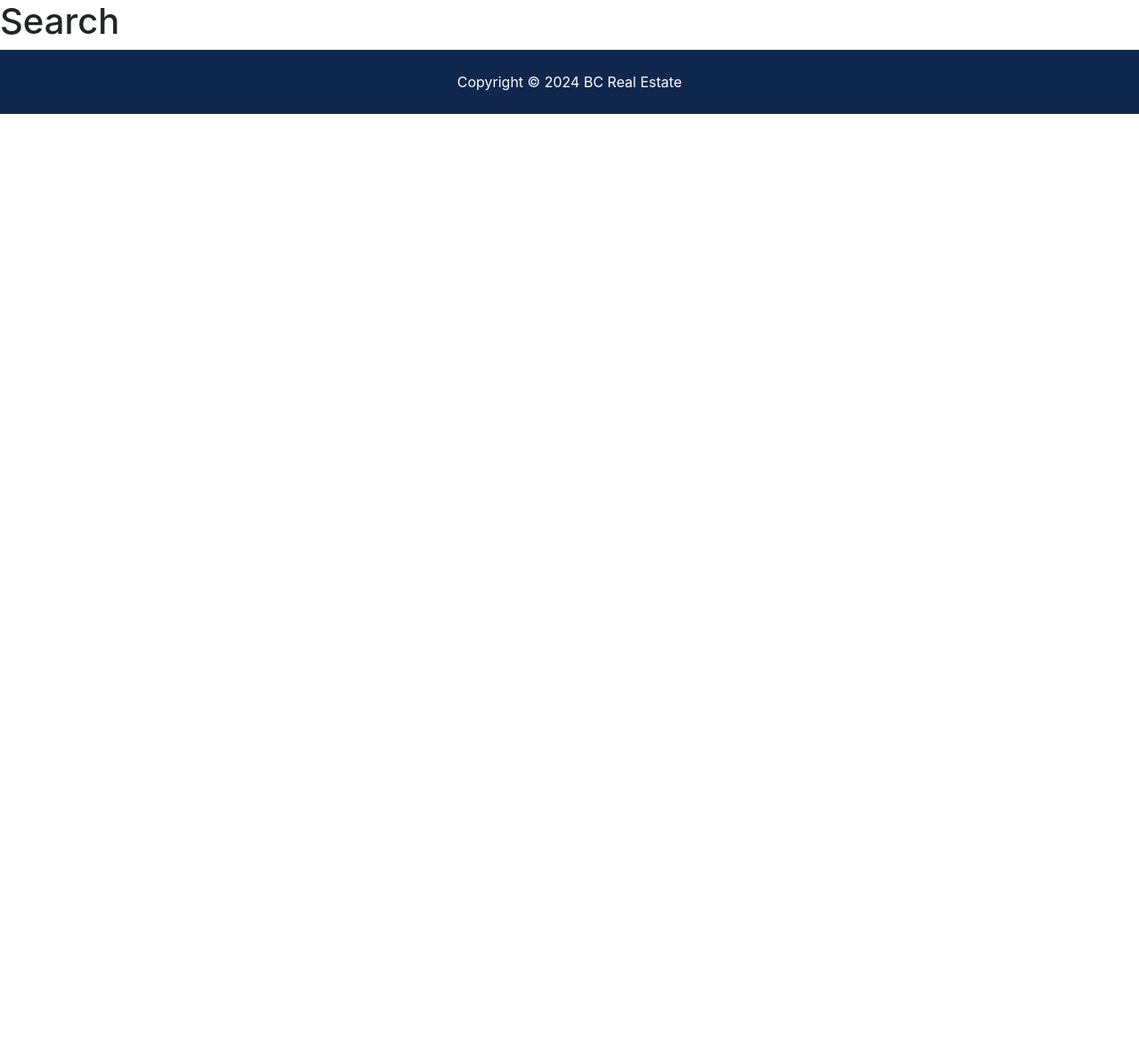
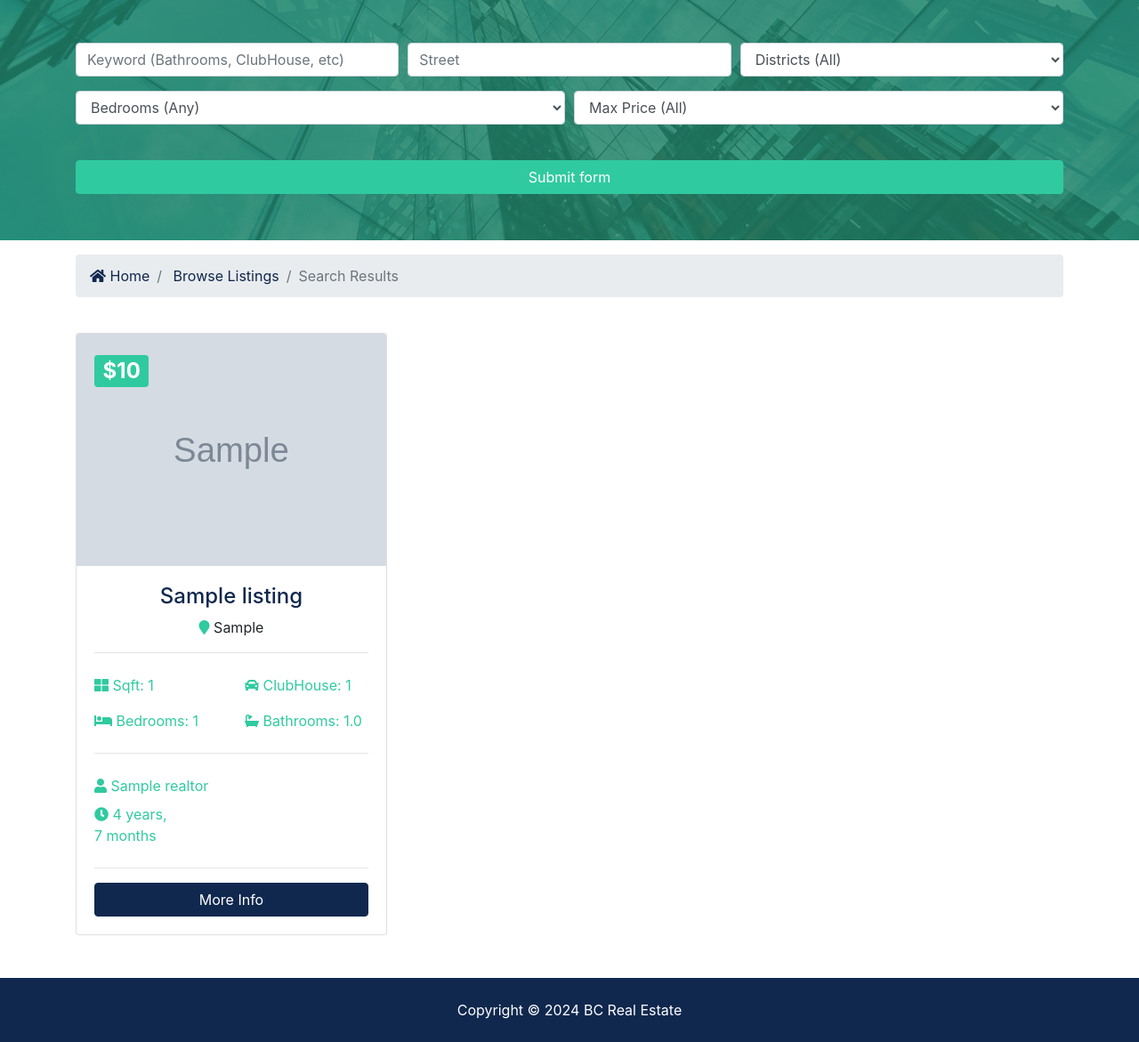
Before and after one commit to sk011094/hkct, a Django app: page /listings/search in a window 1280 px wide. Shown: the part 164-1335 px from the top of the page at 89% size. Before the commit the page ends 292 px from the top, so only its background shows below. Run offline with Django 4.2, Linux system fonts and the light colour scheme; tables that the repository leaves empty hold one stand-in row (values such as "Sample post"); grey boxes marked "Sample" are stand-in pictures; some libraries are stand-ins or nearby versions.

Commit message:
step 13:seach.html-try fixed bugs at home 10/09

```diff
--- a/listings/views.py
+++ b/listings/views.py
@@ -1,6 +1,7 @@
 from django.shortcuts import render, get_object_or_404
 from django.http import HttpResponse
 from django.core.paginator import EmptyPage, PageNotAnInteger, Paginator
+from listings.choices import price_choices, bedroom_choices, district_choices
 
 # Create your views here.
 from .models import Listing
@@ -22,4 +23,13 @@ def listing(request, listing_id):
     return render(request,'listings/listing.html',context)
 
 def search(request):
-    return render(request,'listings/search.html')
+    listings = Listing.objects.order_by('-list_date').filter(is_published=True)
+    paginator = Paginator(listings, 4)
+    page = request.GET.get('page')
+    print(page)
+    paged_listings = paginator.get_page(page)
+    context = {'listings' : paged_listings,
+                'price_choices': price_choices,
+                'bedroom_choices':bedroom_choices,
+                'district_choices':district_choices}
+    return render(request,'listings/search.html', context)
--- a/templates/listings/search.html
+++ b/templates/listings/search.html
@@ -1,3 +1,168 @@
-{% extends 'base.html' %} {% block content %}
-<h1>Search </h1>
+{% extends 'base.html' %} {% block content %} {% load humanize %}
+<!--showcase-->
+<section id="showcase-inner" class="showcase-search text-white py-5">
+    <div class="container">
+      <div class="row text-center">
+        <div class="col-md-12">
+          <form action="search.html">
+            <!-- Form Row 1 -->
+            <div class="form-row">
+              <div class="col-md-4 mb-3">
+                <label class="sr-only">Keywords</label>
+                <input
+                  type="text"
+                  name="keywords"
+                  class="form-control"
+                  placeholder="Keyword (Bathrooms, ClubHouse, etc)"
+                />
+              </div>
+
+              <div class="col-md-4 mb-3">
+                <label class="sr-only">City</label>
+                <input
+                  type="text"
+                  name="Street"
+                  class="form-control"
+                  placeholder="Street"
+                />
+              </div>
+
+              <div class="col-md-4 mb-3">
+                <label class="sr-only">District</label>
+                <select name="District" class="form-control">
+                  <option selected="true" disabled="disabled">
+
+                    Districts (All)
+                  </option>
+                  {% for key,value in district_choices.items %}
+                  <option value="{{key}}">{{value}}</option>
+                  {% endfor %}
+
+                </select>
+              </div>
+            </div>
+            <!-- Form Row 2 -->
+            <div class="form-row">
+              <div class="col-md-6 mb-3">
+                <label class="sr-only">Bedrooms</label>
+                <select name="bedrooms" class="form-control">
+                  <option selected="true" disabled="disabled">
+
+                    Bedrooms (Any)
+                  </option>
+                  {% for key,value in bedroom_choices.items %}
+                  <option value="{{key}}">{{value}}</option>
+                  {% endfor %}
+
+                </select>
+              </div>
+              <div class="col-md-6 mb-3">
+                <select name="price" class="form-control">
+                  <option selected="true" disabled="disabled">
+
+                    Max Price (All)
+                  </option>
+                  {% for key,value in price_choices.items %}
+                  <option value="{{key}}">{{value}}</option>
+                  {% endfor %}
+
+                </select>
+              </div>
+            </div>
+            <button class="btn btn-secondary btn-block mt-4" type="submit">
+              Submit form
+            </button>
+          </form>
+        </div>
+      </div>
+    </div>
+  </section>
+
+  <!-- Breadcrumb -->
+  <section id="bc" class="mt-3">
+    <div class="container">
+      <nav aria-label="breadcrumb">
+        <ol class="breadcrumb">
+          <li class="breadcrumb-item">
+            <a href={% url "index" %}> <i class="fas fa-home"></i> Home</a>
+          </li>
+          <li class="breadcrumb-item">
+            <a href={% url "listings" %}>Browse Listings</a>
+          </li>
+          <li class="breadcrumb-item active">Search Results</li>
+        </ol>
+      </nav>
+    </div>
+  </section>
+
+  <!-- Listings -->
+  <section id="listings" class="py-4">
+    <div class="container">
+      <div class="row">
+        <!-- Listing 1 -->
+        {% if listings %}
+        {% for listing in listings %}
+        <div class="col-md-6 col-lg-4 mb-4">
+          <div class="card listing-preview">
+            <img
+              class="card-img-top"
+              src={{listing.photo_main.url}}
+              alt=""
+            />
+            <div class="card-img-overlay">
+              <h2>
+                <span class="badge badge-secondary text-white">${{listing.price | intcomma }}</span>
+              </h2>
+            </div>
+            <div class="card-body">
+              <div class="listing-heading text-center">
+                <h4 class="text-primary">{{listing.title}}</h4>
+                <p>
+                  <i class="fas fa-map-marker text-secondary"></i> {{listing.district}}
+                </p>
+              </div>
+              <hr />
+              <div class="row py-2 text-secondary">
+                <div class="col-6">
+                  <i class="fas fa-th-large"></i> Sqft: {{listing.sqft | intcomma }}
+                </div>
+                <div class="col-6">
+                  <i class="fas fa-car"></i> ClubHouse: {{listing.clubhouse}}
+                </div>
+              </div>
+              <div class="row py-2 text-secondary">
+                <div class="col-6">
+                  <i class="fas fa-bed"></i> Bedrooms: {{listing.bedrooms}}
+                </div>
+                <div class="col-6">
+                  <i class="fas fa-bath"></i> Bathrooms:  {{listing.bathrooms}}
+                </div>
+              </div>
+              <hr />
+              <div class="row py-2 text-secondary">
+                <div class="col-12">
+                  <i class="fas fa-user"></i> {{listing.realtor}}
+                </div>
+              </div>
+              <div class="row text-secondary pb-2">
+                <div class="col-6">
+                  <i class="fas fa-clock"></i> {{listing.list_date | timesince }}
+                </div>
+              </div>
+              <hr />
+              <a href={% url "listing" listing.id %} class="btn btn-primary btn-block"
+                >More Info</a>
+            </div>
+          </div>
+        </div>
+        {% endfor %}
+        {% else %}
+        <div class="col-md-12">
+          <p>No Listing Available</p>
+        </div>
+        {% endif %}
+
+      </div>
+    </div>
+  </section>
 {% endblock %}
```
Also changed, not shown: pages/views.py (line endings or trailing spaces).
